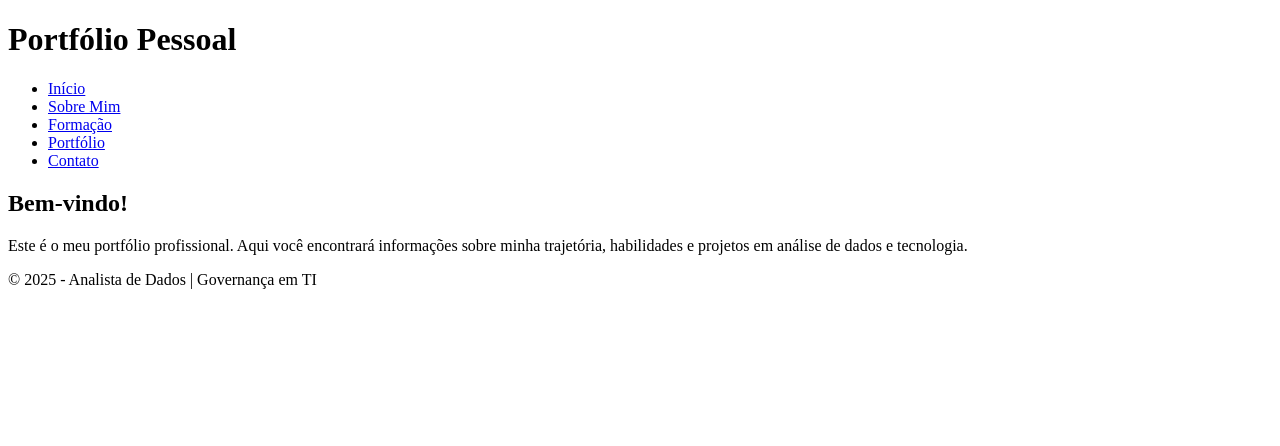
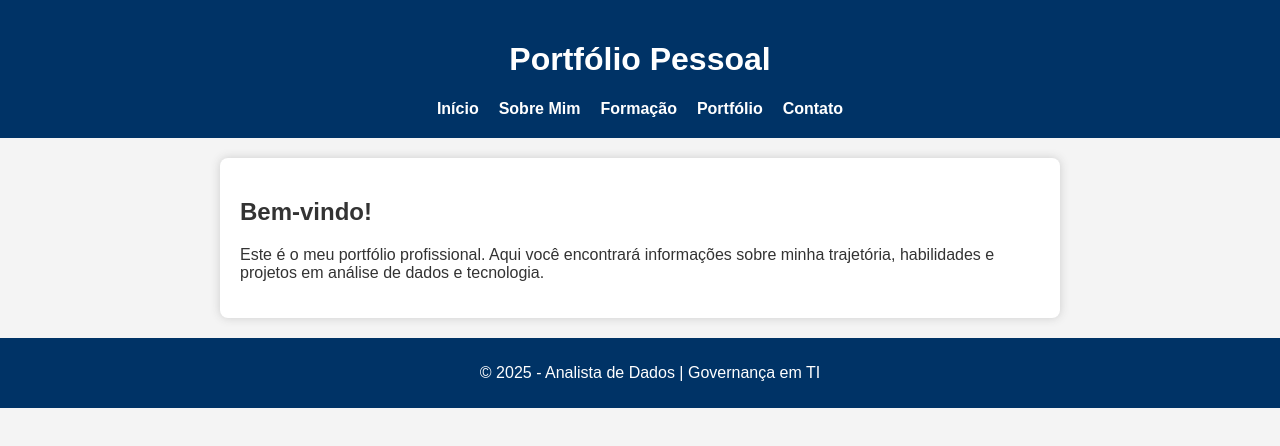
Before and after one commit to Samuel-Leander/portfolio-pessoal-leander, a plain HTML site: page index.html in a window 1280 px wide. Drawn offline with Linux system fonts and the light colour scheme.

Commit message:
Update index.html

```diff
--- a/index.html
+++ b/index.html
@@ -5,7 +5,7 @@
   <meta charset="UTF-8">
   <title>Home | Analista de Dados</title>
   <!-- Importa o arquivo CSS -->
-  <link rel="stylesheet" type="texte/css" href="css/style.css">
+  <link rel="stylesheet" type="text/css" href="css/style.css">
 </head>
 <body>
   <!-- Cabeçalho com título e menu de navegação -->
```
